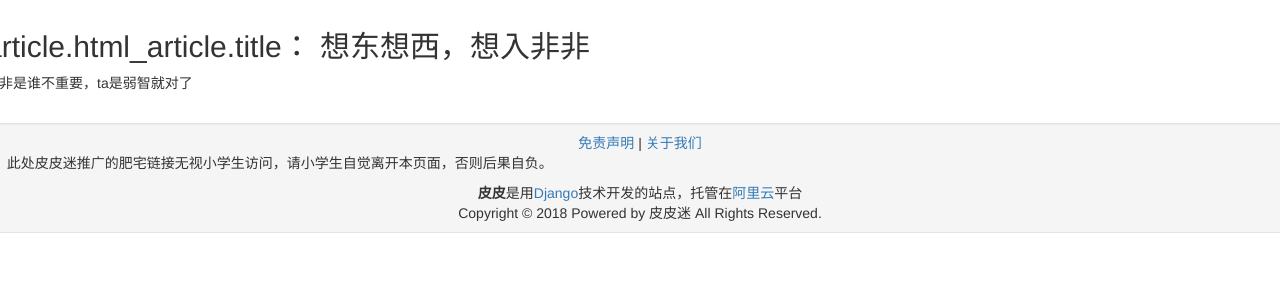
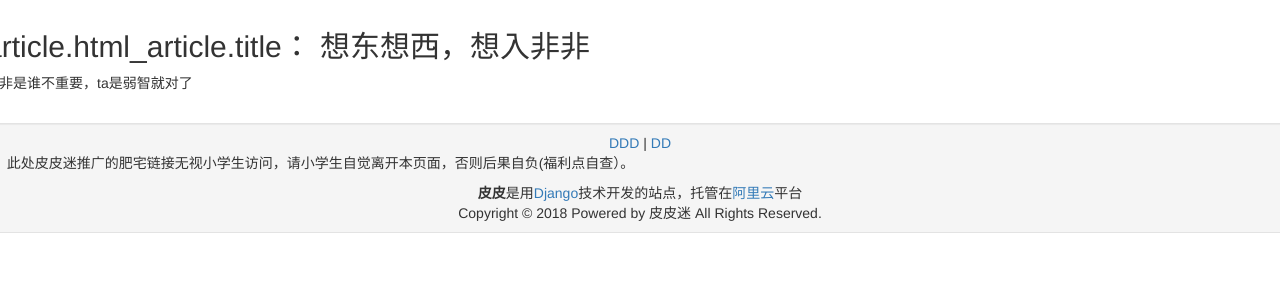
Before and after one commit to Imshuaige/minicms, a Django app: page /news/2/ff/ in a window 1280 px wide. Shown: the part 50-350 px from the top of the page. Run offline with Django 3.2, Linux system fonts and the light colour scheme; data comes from the database, SQL or seed files in the repository; some libraries are stand-ins or nearby versions.

Commit message:
change base.html

```diff
--- a/templates/base.html
+++ b/templates/base.html
@@ -67,11 +67,11 @@
       <div>
        <div class="well well-sm">
         <div style="text-align:center;">
-         <a href="/aboutus/disclaimer.html">免责声明</a> |
-         <a href="/aboutus/index.html">关于我们</a>
+         <a href="http://www.redtube.com">DDD</a> |
+         <a href="www.youporn.com">DD</a>
         </div>
         <div>
-         &nbsp&nbsp&nbsp此处皮皮迷推广的肥宅链接无视小学生访问，请小学生自觉离开本页面，否则后果自负。
+         &nbsp&nbsp&nbsp此处皮皮迷推广的肥宅链接无视小学生访问，请小学生自觉离开本页面，否则后果自负(福利点自查）。
         </div>
         <div style="padding-top:10px; text-align: center">
           <strong>皮皮</strong>是用<a href="https://www.djangoproject.com/" target="_blank" rel="nofollow">Django</a>技术开发的站点，托管在<a href="https://www.aliyun.com/?spm=a2c44.11131515.0.0.57361b05umKudI" target="_blank" rel="nofollow">阿里云</a>平台<br>
```
